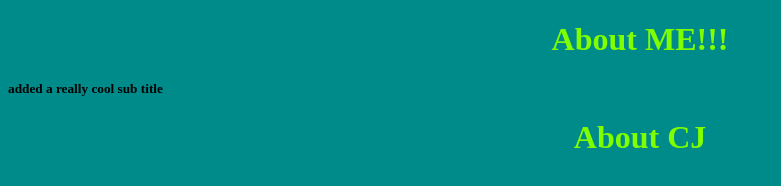
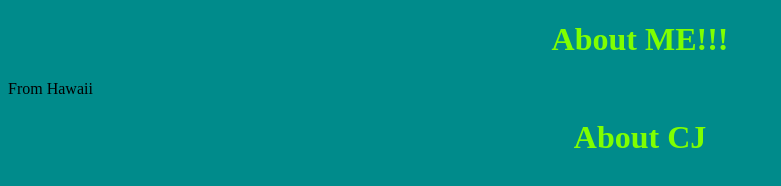
Before and after one commit to CJKaestner/latefall2020-day-1, a plain HTML site: page index.html in a window 1280 px wide. Shown: the whole page, without its empty margins (0-781 px from the left). Drawn offline with Linux system fonts and the light colour scheme.

Commit message:
From Hawaii

```diff
--- a/index.html
+++ b/index.html
@@ -10,6 +10,7 @@
     body {
         background-color: darkcyan;
         border-color: black;
+
     }
 
     h1 {
@@ -20,7 +21,7 @@
 
 <body>
     <h1>About ME!!!</h1>
-    <h5> added a really cool sub title</h5>
+    <u1>From Hawaii </u1>
 
 </body>
 
```
